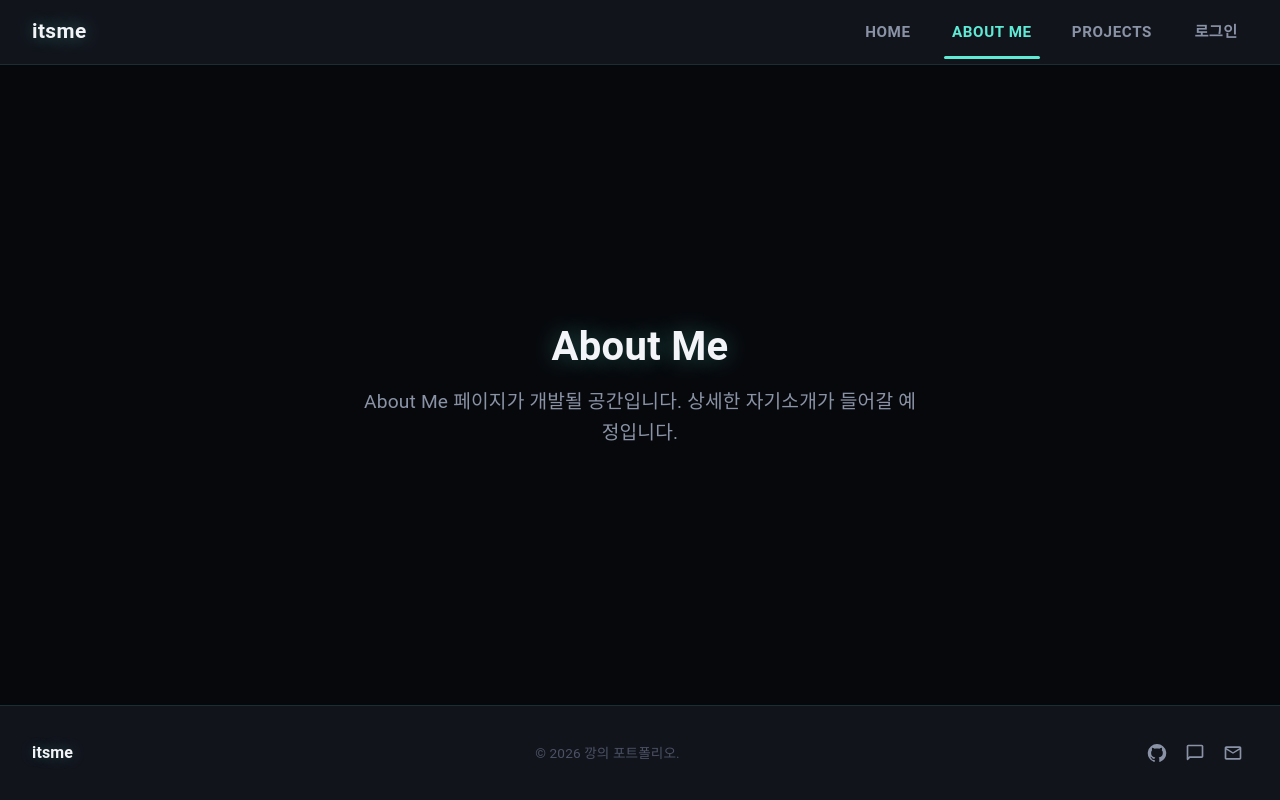
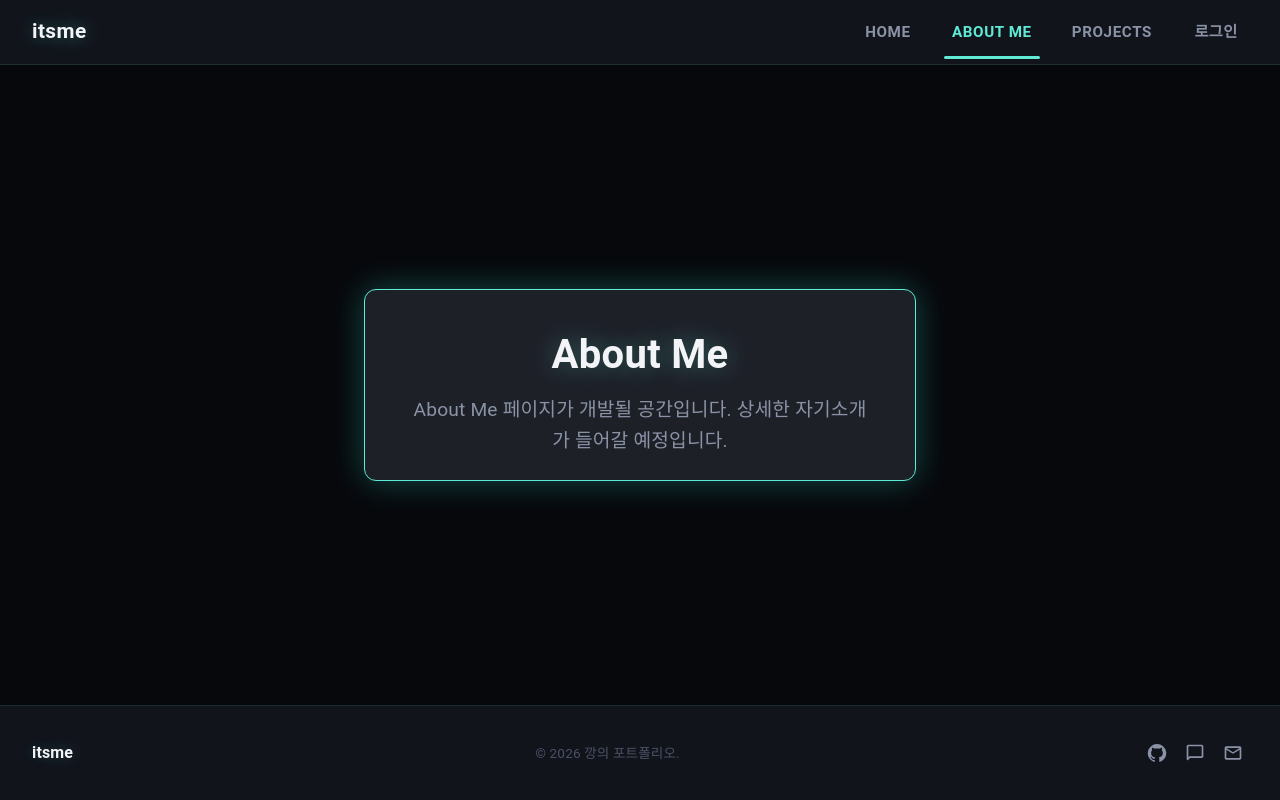
Before and after one commit to uzzuluzzulyo/itsme, a React (Vite) app: page /#/about in a window 1280 px wide. Built offline with nearby package versions, Linux system fonts and the light colour scheme; no server answers.

Commit message:
About Me 페이지에 항상 빛나는 카드 틀 추가
레이아웃은 아직 미정, 방명록처럼 GlowCard로 감싸기만 함. GlowCard에 alwaysGlow 옵션 추가.

```diff
--- a/src/components/ui/glow-card.jsx
+++ b/src/components/ui/glow-card.jsx
@@ -8,20 +8,21 @@ import Card from '@mui/material/Card';
  * Props:
  * @param {node} children - 카드 내부 콘텐츠 [Required]
  * @param {object} sx - 추가 스타일 오버라이드 [Optional]
+ * @param {boolean} alwaysGlow - 커서를 올리지 않아도 빛 효과를 항상 유지 [Optional, 기본값: false]
  *
  * Example usage:
- * <GlowCard><CardContent>내용</CardContent></GlowCard>
+ * <GlowCard alwaysGlow><CardContent>내용</CardContent></GlowCard>
  */
-function GlowCard({ children, sx = {} }) {
+function GlowCard({ children, sx = {}, alwaysGlow = false }) {
   return (
     <Card
       sx={{
         bgcolor: 'background.paper',
         border: '1px solid',
-        borderColor: 'divider',
+        borderColor: alwaysGlow ? 'primary.main' : 'divider',
         borderRadius: 3,
         transition: 'box-shadow 0.3s ease, border-color 0.3s ease',
-        boxShadow: '0 0 0 rgba(94, 234, 212, 0)',
+        boxShadow: alwaysGlow ? (theme) => `0 0 32px ${theme.palette.primary.dark}55` : '0 0 0 rgba(94, 234, 212, 0)',
         '&:hover': {
           borderColor: 'primary.main',
           boxShadow: (theme) => `0 0 32px ${theme.palette.primary.dark}55`,
--- a/src/pages/about.jsx
+++ b/src/pages/about.jsx
@@ -1,6 +1,8 @@
 import Box from '@mui/material/Box';
 import Container from '@mui/material/Container';
+import CardContent from '@mui/material/CardContent';
 import Typography from '@mui/material/Typography';
+import GlowCard from '../components/ui/glow-card.jsx';
 
 function About() {
   return (
@@ -14,7 +16,9 @@ function About() {
         py: { xs: 4, md: 8 },
       }}
     >
-      <Container maxWidth="sm" sx={{ textAlign: 'center' }}>
+      <Container maxWidth="sm">
+        <GlowCard alwaysGlow>
+          <CardContent sx={{ p: { xs: 3, md: 5 }, textAlign: 'center' }}>
             <Typography
               variant="h4"
               sx={{
@@ -30,6 +34,8 @@ function About() {
             <Typography sx={{ color: 'text.secondary', fontSize: { xs: '1rem', md: '1.2rem' }, lineHeight: 1.6 }}>
               About Me 페이지가 개발될 공간입니다. 상세한 자기소개가 들어갈 예정입니다.
             </Typography>
+          </CardContent>
+        </GlowCard>
       </Container>
     </Box>
   );
```
Lines whose indentation alone changed are shown as unchanged.
